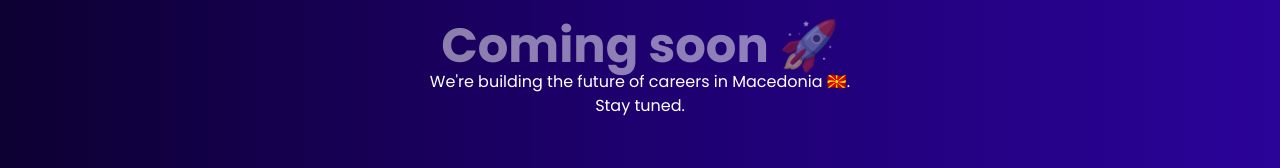
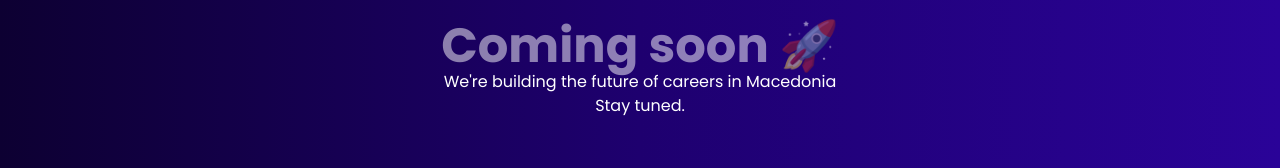
Before and after one commit to FilipStefanovski1/coming-soon-, a website built with Vite: page index.html in a window 1280 px wide. Shown: the part 330-498 px from the top of the page. Built offline with nearby package versions, Linux system fonts and the light colour scheme.

Commit message:
small change

```diff
--- a/index.html
+++ b/index.html
@@ -21,7 +21,7 @@
 
     <!-- Subtext -->
     <p class="text-center text-white text-sm md:text-base">
-        We're building the future of careers in Macedonia 🇲🇰.<br />
+        We're building the future of careers in Macedonia<br />
         Stay tuned.
       </p>
   </body>
```
